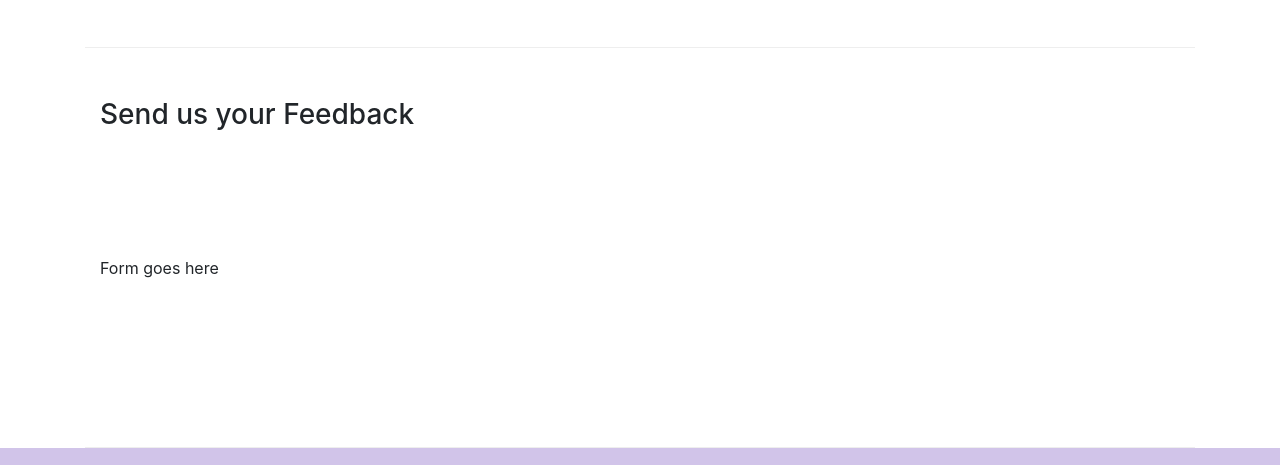
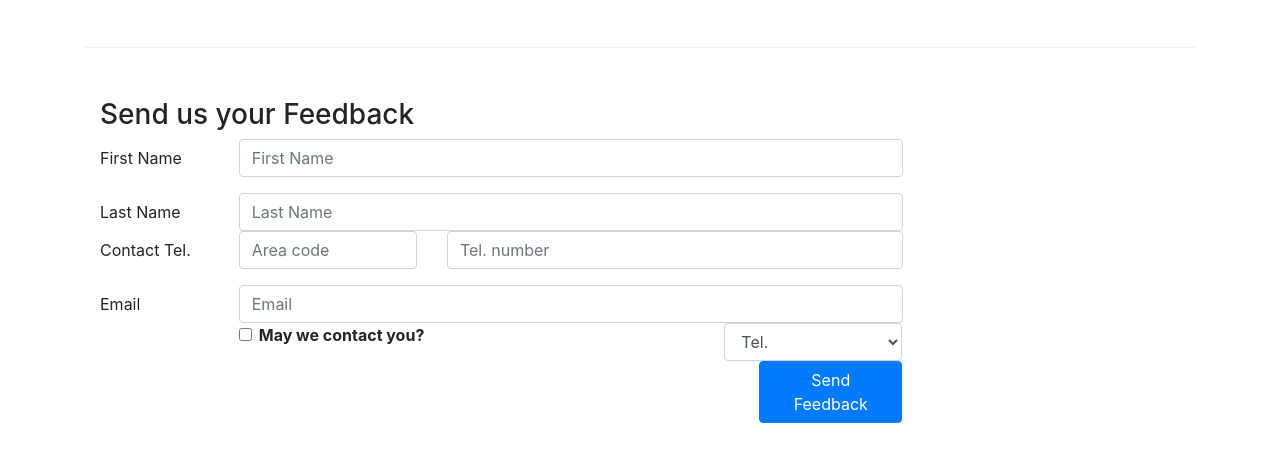
Before and after one commit to Ajaleang/Restaurant, a website: page contactus.html in a window 1280 px wide. Shown: the part 817-1282 px from the top of the page. Drawn offline with nearby package versions, Linux system fonts and the light colour scheme.

Commit message:
formularios

```diff
--- a/contactus.html
+++ b/contactus.html
@@ -92,7 +92,53 @@
               <h3>Send us your Feedback</h3>
            </div>
             <div class="col-12 col-md-9">
-                Form goes here
+                <form>
+                    <div class="form-group row">
+                        <label for="firstname" class="col-md-2 col-form-label">First Name</label>
+                        <div class="col-md-10">
+                            <input type="text" class="form-control" id="firstname" name="firstname" placeholder="First Name">
+                        </div>
+                    </div>
+                    <div class="form-group row">
+                        <label for="lastname" class="col-md-2 col-form-label">Last Name</label>
+                        <div class="col-md-10">
+                            <input type="text" class="form-control" id="lastname" name="lastname" placeholder="Last Name">
+                        </div>
+                        <label for="telnum" class="col-12 col-md-2 col-form-label">Contact Tel.</label>
+                        <div class="col-5 col-md-3">
+                            <input type="tel" class="form-control" id="areacode" name="areacode" placeholder="Area code">
+                        </div>
+                        <div class="col-7 col-md-7">
+                            <input type="tel" class="form-control" id="telnum" name="telnum" placeholder="Tel. number">
+                        </div>
+                    </div>
+                    <div class="form-group row">
+                        <label for="emailid" class="col-md-2 col-form-label">Email</label>
+                        <div class="col-md-10">
+                            <input type="email" class="form-control" id="emailid" name="emailid" placeholder="Email">
+                        </div>
+                        <div class="col-md-6 offset-md-2">
+                            <div class="form-check">
+                                <input type="checkbox" class="form-check-input" name="approve" id="approve" value="">
+                                <label class="form-check-label" for="approve">
+                                    <strong>May we contact you?</strong>
+                                </label>
+                            </div>
+                        </div>
+                        <div class="col-md-3 offset-md-1">
+                            <select class="form-control">
+                                <option>Tel.</option>
+                                <option>Email</option>
+                            </select>
+                            <div class="form-group row">
+                                <div class="offset-md-2 col-md-10">
+                                    <button type="submit" class="btn btn-primary">Send Feedback</button>
+                                </div>
+                            </div>
+                        </div>
+                    </div>
+                </form>
+
             </div>
              <div class="col-12 col-md">
             </div>
@@ -118,8 +164,8 @@
 		              Cra 7, Calle 127-32<br>
 		              Bella Suiza, Usaquén<br>
 		              Bogotá<br>
-                      <i class="fa fa-phone fa-lg"></i>: +852 1234 5678<br>
-                      <i class="fa fa-fax fa-lg"></i>: +852 8765 4321<br>
+                      <i class="fa fa-phone fa-lg"></i>: +57  1234 5678<br>
+                      <i class="fa fa-fax fa-lg"></i>: +57 8765 4321<br>
                       <i class="fa fa-envelope fa-lg"></i>:
                       <a href="mailto:confusion@food.net">confusion@food.net</a>
 		           </address>
@@ -132,6 +178,11 @@
                         <a class="btn btn-social-icon btn-twitter" href="http://twitter.com/"><i class="fa fa-twitter"></i></a>
                         <a class="btn btn-social-icon btn-google" href="http://youtube.com/"><i class="fa fa-youtube"></i></a>
                         <a class="btn btn-social-icon" href="mailto:"><i class="fa fa-envelope-o"></i></a>
+                    </div>
+                    <div class="form-group row">
+                        <div class="offset-md-2 col-md-10">
+                            <button type="submit" class="btn btn-primary">Send Feedback</button>
+                        </div>
                     </div>
                 </div>
            </div>
```
Also changed, not shown: aboutus.html (+1 -1 lines).
